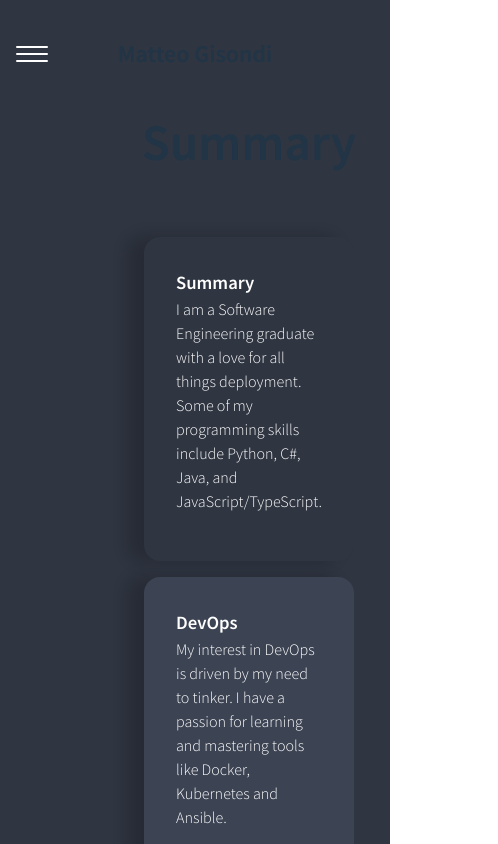
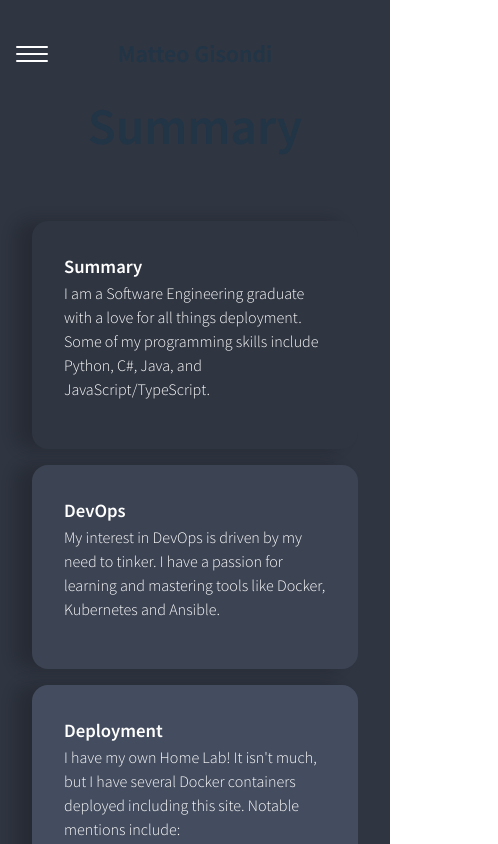
Before and after one commit to MatteoGisondi/portfolio, a Vue app: page / in a window 390 px wide. Shown: the top 844 px of the page, 498 px wide, since content can reach past the window. Built offline with nearby package versions, Linux system fonts and the light colour scheme.

Commit message:
Fixed spacing on mobile

```diff
--- a/src/App.vue
+++ b/src/App.vue
@@ -59,4 +59,15 @@ export default defineComponent({
 .header {
     flex: 0 0 auto;
 }
+
+@media (max-width: 800px) {
+    .wrapper {
+        margin: 0;
+    }
+
+    body {
+        overflow-x: hidden;
+    }
+
+}
 </style>
--- a/src/components/Header.vue
+++ b/src/components/Header.vue
@@ -158,6 +158,7 @@ nav ul {
 nav li {
     margin-bottom: 1em;
     margin-left: 1em;
+    background: var(--background)
 }
 
 nav a {
--- a/src/style.css
+++ b/src/style.css
@@ -21,15 +21,13 @@
 
 main {
     margin: 3em 3em 1em 3em;
-    max-width: 800px;
     padding: 0 1em;
-    min-height: 100vh;
     flex: 1 0 auto;
 }
 
 .content {
     margin: 0 auto;
-    max-width: 800px;
+    max-width: 1000px;
     padding: 0 1em;
     justify-content: center;
     align-items: center;
@@ -106,12 +104,23 @@ button:focus-visible {
     }
 }
 
-@media (max-height: 800px) {
-    main {
-        align-items: flex-start;
+@media (max-width: 800px) {
+    #app {
+        margin: 0;
+        padding: 0%;
     }
 
-    body {
-        overflow-y: auto;
+    .content {
+        padding: 0%;
+    }
+
+    .wrapper {
+        margin: 0;
+    }
+
+    main {
+        margin: 4em 0em 0em 0em;
+        padding: 0%;
+        min-height: fit-content;
     }
 }
--- a/src/views/Projects.vue
+++ b/src/views/Projects.vue
@@ -53,6 +53,10 @@ onMounted(() => {
 </script>
 
 <style>
+.content {
+    display: flex;
+}
+
 .projects {
     margin: 0;
     padding: 0;
```
